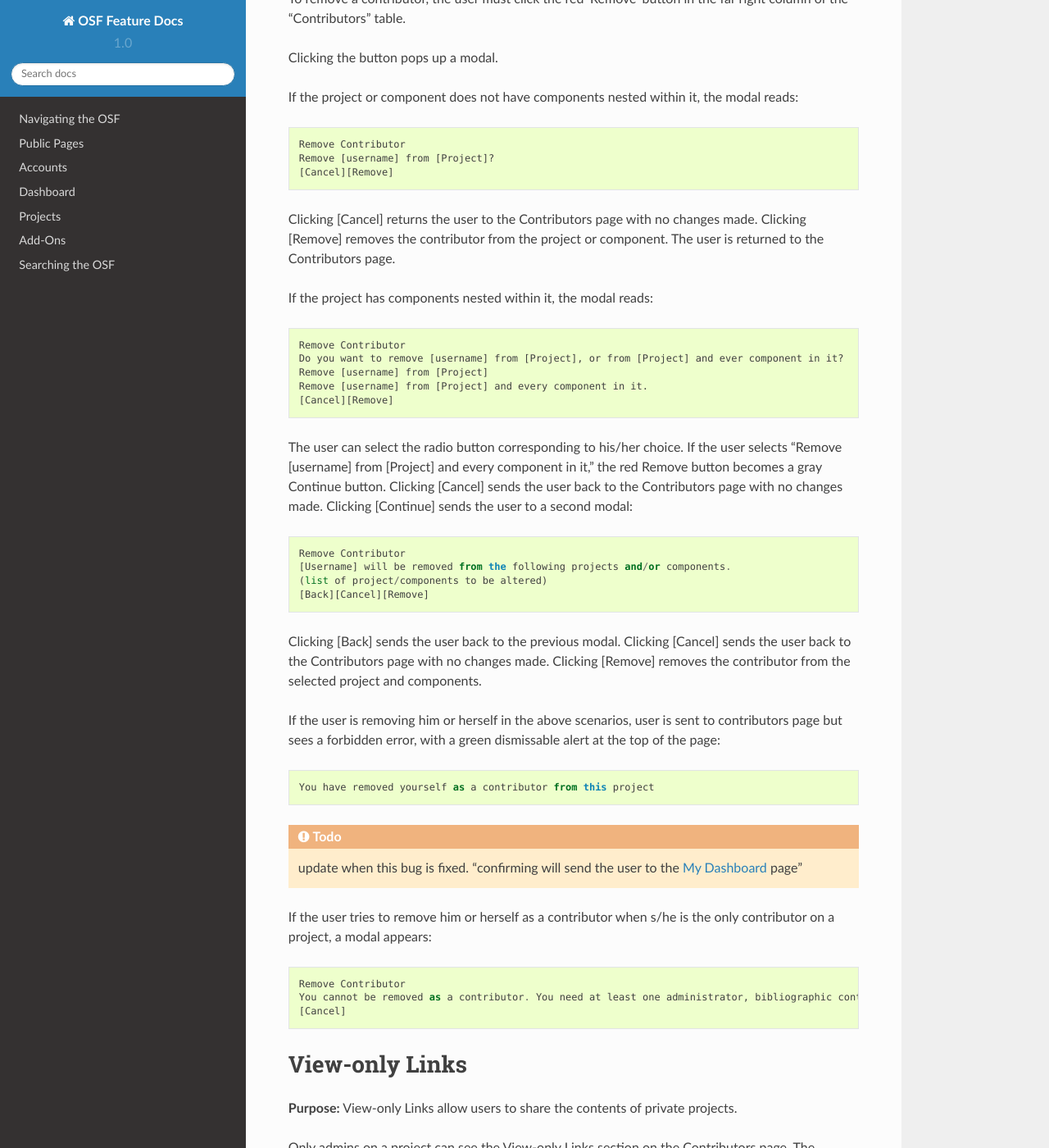
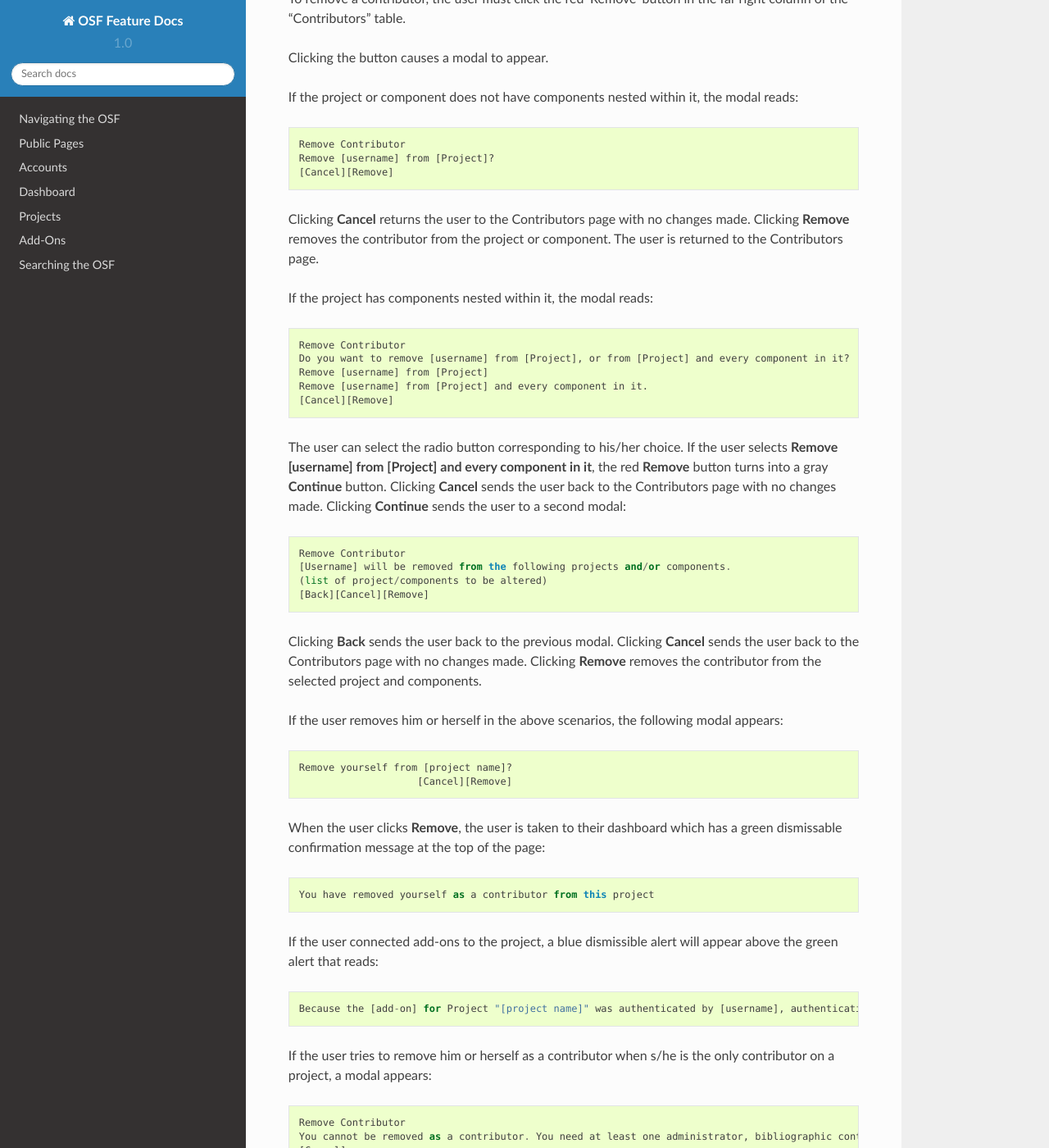
Before and after one commit to CenterForOpenScience/OSFDocs, a Sphinx documentation site: the page built from docs/projects/contributors.rst, in a window 1280 px wide and 1400 px high, scrolled down 7682 px. Shown: the whole window at 82% size. Built offline with Sphinx 7.4.7 and the Read the Docs theme 2.0.0, drawn with Linux system fonts in a browser that asks for light colours; some of the changed text lies outside the part shown.

Commit message:
updated removing contributors section

```diff
--- a/docs/projects/contributors.rst
+++ b/docs/projects/contributors.rst
@@ -265,12 +265,12 @@ Removing Contributors
 ^^^^^^^^^^^^^^^^^^^
 **Purpose:** Contributors can be removed to prevent them from being listed in the contributor list or from editing the project.
 
-Admins can remove any contributor to a project. Contributors with read+write or read only permissions can remove themselves from
-a project, but not others.
+Admins can remove any contributor on a project. Contributors with read+write or read-only permissions can remove themselves from
+a project, but they cannot remove other contributors.
 
 To remove a contributor, the user must click the red 'Remove' button in the far right column of the "Contributors" table.
 
-Clicking the button pops up a modal.
+Clicking the button causes a modal to appear.
 
 If the project or component does not have components nested within it, the modal reads::
 
@@ -278,37 +278,43 @@ If the project or component does not have components nested within it, the modal
     Remove [username] from [Project]?
     [Cancel][Remove]
 
-Clicking [Cancel] returns the user to the Contributors page with no changes made. Clicking [Remove] removes the contributor from the project or component. The user is returned to the Contributors page.
+Clicking **Cancel** returns the user to the Contributors page with no changes made. Clicking **Remove** removes the contributor from the project or component. The user is returned to the Contributors page.
 
 If the project has components nested within it, the modal reads::
 
     Remove Contributor
-    Do you want to remove [username] from [Project], or from [Project] and ever component in it?
+    Do you want to remove [username] from [Project], or from [Project] and every component in it?
     Remove [username] from [Project]
     Remove [username] from [Project] and every component in it.
     [Cancel][Remove]
 
-The user can select the radio button corresponding to his/her choice. If the user selects "Remove [username] from [Project] and every component in it," the red Remove button becomes a gray Continue button. Clicking [Cancel] sends the user back to the Contributors page with no changes made. Clicking [Continue] sends the user to a second modal::
+The user can select the radio button corresponding to his/her choice. If the user selects **Remove [username] from [Project] and every component in it**, the red **Remove** button turns into a gray **Continue** button. Clicking **Cancel** sends the user back to the Contributors page with no changes made. Clicking **Continue** sends the user to a second modal::
 
     Remove Contributor
     [Username] will be removed from the following projects and/or components.
     (list of project/components to be altered)
     [Back][Cancel][Remove]
 
-Clicking [Back] sends the user back to the previous modal. Clicking [Cancel] sends the user back to the Contributors page with no changes made. Clicking [Remove] removes the contributor from the selected project and components.
+Clicking **Back** sends the user back to the previous modal. Clicking **Cancel** sends the user back to the Contributors page with no changes made. Clicking **Remove** removes the contributor from the selected project and components.
 
-If the user is removing him or herself in the above scenarios, user is sent to contributors page but sees a forbidden error, with a green dismissable alert at the top of the page::
+If the user removes him or herself in the above scenarios, the following modal appears::
+
+    Remove yourself from [project name]?
+                        [Cancel][Remove]
+
+When the user clicks **Remove**, the user is taken to their dashboard which has a green dismissable confirmation message at the top of the page::
 
     You have removed yourself as a contributor from this project
 
-.. todo:: update when this bug is fixed. "confirming will send the user to the :ref:`My Dashboard <my-dashboard>` page"
+If the user connected add-ons to the project, a blue dismissible alert will appear above the green alert that reads::
+
+    Because the [add-on] for Project "[project name]" was authenticated by [username], authentication information has been deleted.
 
 If the user tries to remove him or herself as a contributor when s/he is the only contributor on a project, a modal appears::
 
     Remove Contributor
     You cannot be removed as a contributor. You need at least one administrator, bibliographic contributor, and registered user.
     [Cancel]
-
 
 View-only Links
 --------------
```
